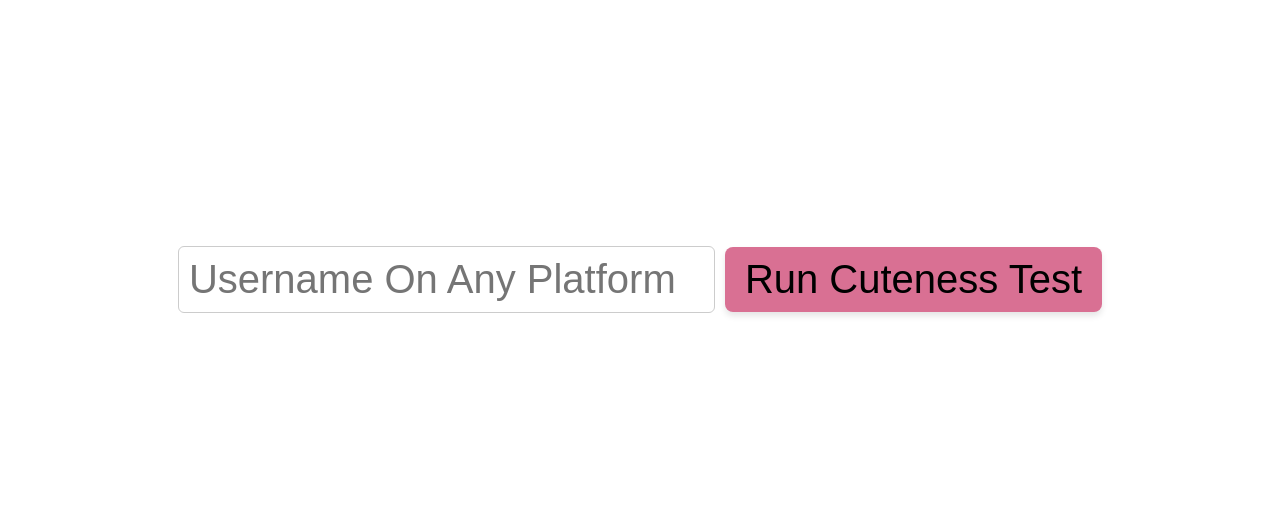
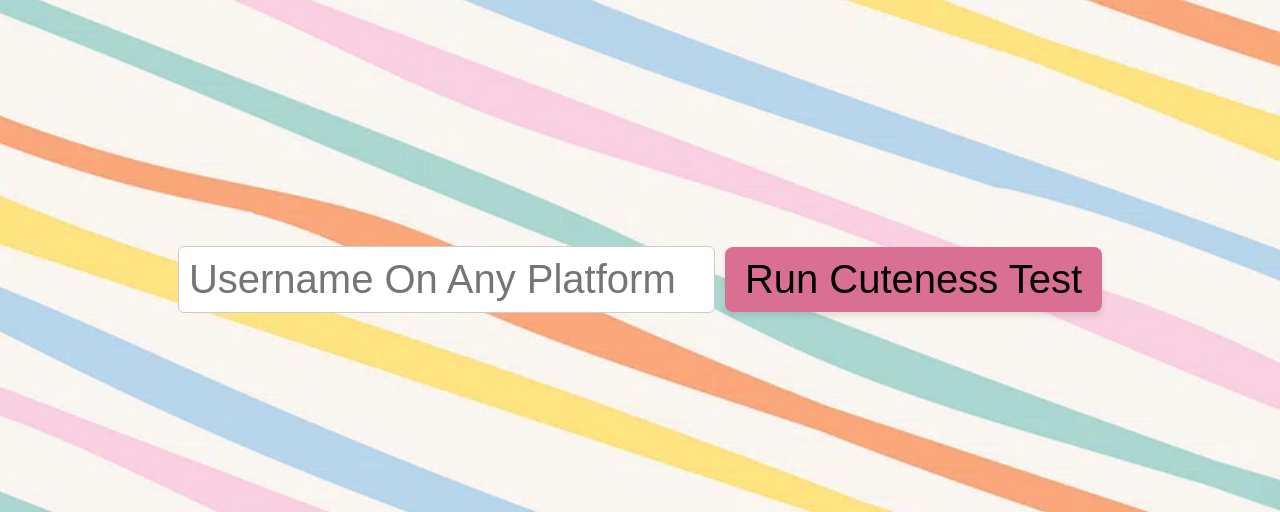
Before and after one commit to HeroMaster137/cutenessTester, a plain HTML site: page index.html in a window 1280 px wide. Shown: the part 198-710 px from the top of the page. Drawn offline with Linux system fonts and the light colour scheme; the site is published under a folder, as on GitHub Pages, so addresses that start at the root find nothing.

Commit message:
It's working locally idk what's up

```diff
--- a/index.html
+++ b/index.html
@@ -3,7 +3,7 @@
 <head> <link rel="stylesheet" type="text/css" href="interface.css" />
     <meta charset="UTF-8" />
     <title>Cuteness Tester</title>
-    <link rel="icon" type="image/x-icon" href="/heart.png">
+    <link rel="icon" type="image/x-icon" href="heart.png">
     <link rel="stylesheet" href="https://cdnjs.cloudflare.com/ajax/libs/font-awesome/6.0.0-beta3/css/all.min.css">
 </head>
 <body>
--- a/interface.css
+++ b/interface.css
@@ -5,7 +5,7 @@
 }
 body {
   margin: 0;
-  background-image: url("/stripes.png");
+  background-image: url("stripes.png");
   background-repeat: no-repeat;
   background-size: cover;
   height: 100vh;
```
